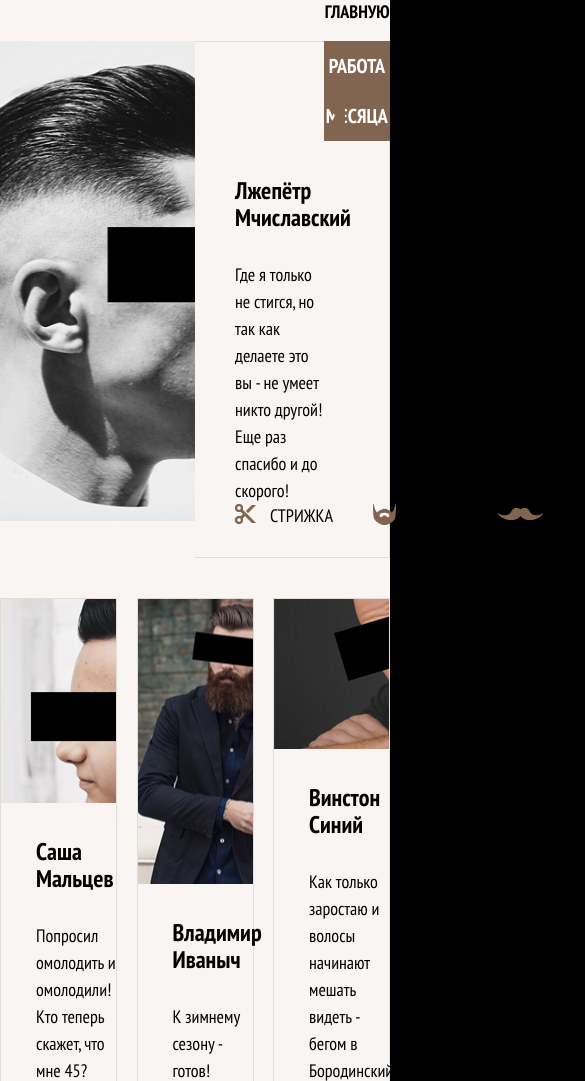
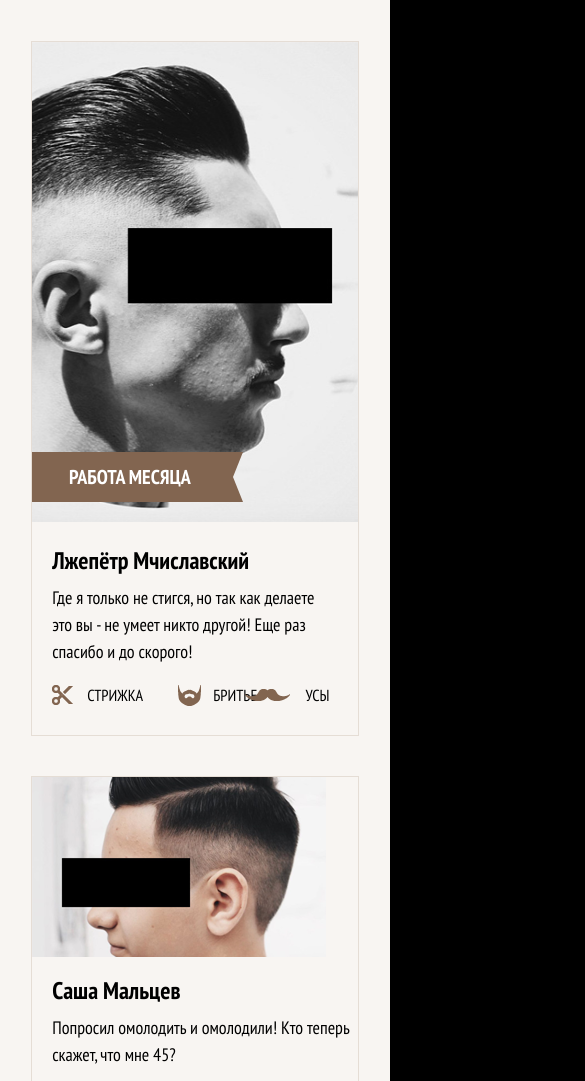
Before and after one commit to wanderway/barbershop.pixel, a website: page src/photo.html in a window 390 px wide. Shown: the part 516-1597 px from the top of the page, 585 px wide, since content can reach past the window. Drawn offline with nearby package versions, Linux system fonts and the light colour scheme; files that its build step writes are made by us from their sources.

Commit message:
mobile photo-block

```diff
--- a/src/photo.html
+++ b/src/photo.html
@@ -20,8 +20,8 @@
 
         <div class="main-nav__wrapper">
           <ul class="main-nav__items">
-            <li class="main-nav__item  main-nav__item--active"><a>Главная</a></li>
-            <li class="main-nav__item"><a href="#">Наши работы</a></li>
+            <li class="main-nav__item"><a>Главная</a></li>
+            <li class="main-nav__item  main-nav__item--active"><a href="#">работы</a></li>
             <li class="main-nav__item"><a href="#">Записаться</a></li>
             <li class="main-nav__item"><a href="#">Контакты</a></li>
             <li class="main-nav__item"><a href="#">HTML Academy</a></li>
@@ -93,5 +93,6 @@
         <a class="photo-block__button  btn">на главную</a>
       </div>
     </section>
+    <script src="js/main.js"></script>
   </body>
 </html>
--- a/src/style/photo-block.scss
+++ b/src/style/photo-block.scss
@@ -160,11 +160,11 @@
   &__mustache {
     position: relative;
 
-    padding-left: 60px;
+    padding-left: 48px;
 
     &:before {
       position: absolute;
-      left: 0;
+      left: -12px;
 
       width: 45px;
       height: 21px;
@@ -305,4 +305,102 @@
 
 @media (min-width: 320px) and (max-width: 768px) {
 
+  .photo-block {
+
+    &__title {
+      text-align: center;
+    }
+
+    &__button {
+      display: none;
+    }
+
+    &__high-rated {
+      right: 40%;
+      top: 410px;
+      width: 60%;
+
+      &:before {
+
+        left: 90%;
+
+        transform: rotate(90deg);
+      }
+    }
+
+    &__wrapper {
+      width: 84%;
+    }
+
+    &__main-photo {
+      flex-direction: column;
+
+      border: 1px solid #e5ddd5;
+    }
+
+    &__image {
+      height: 180px;
+    }
+
+    &__image--petr {
+      width: auto;
+      height: 480px;
+      background-position: right;
+    }
+
+    &__main-item-wrapper {
+      width: auto;
+      padding: 25px 0 0 20px;
+
+      border: none;
+
+      p {
+        width: 90%;
+        margin-top: 10px;
+      }
+    }
+
+    &__items {
+      flex-direction: column;
+    }
+
+    &__item {
+      width: auto;
+      height: 390px;
+      margin: 0 0 40px 0;
+    }
+
+    &__services {
+      margin-left: 20px;
+    }
+
+    &__services--no-margin-left {
+
+      flex-wrap: wrap;
+      width: auto;
+      margin-left: 0;
+
+      span {
+        min-width: 20%;
+        display: block;
+        margin: 20px 0 0 0;
+
+        font-size: 16px;
+
+        &:nth-child(2) {
+          margin-left: 35px;
+        }
+      }
+    }
+
+    &__item-wrapper {
+      padding: 20px 0 0 20px;
+
+      p {
+        margin: 10px 0 0 0;
+      }
+    }
+
+
+  }
 }
```
